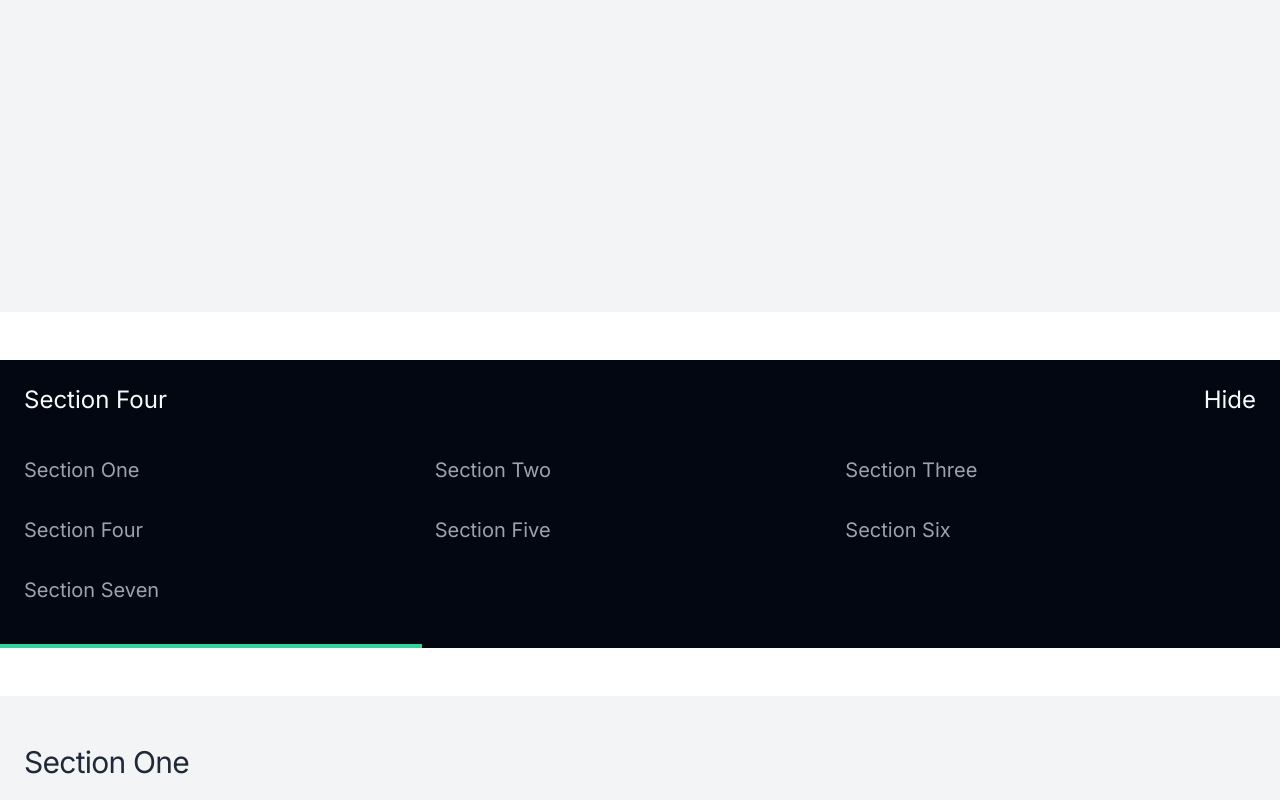
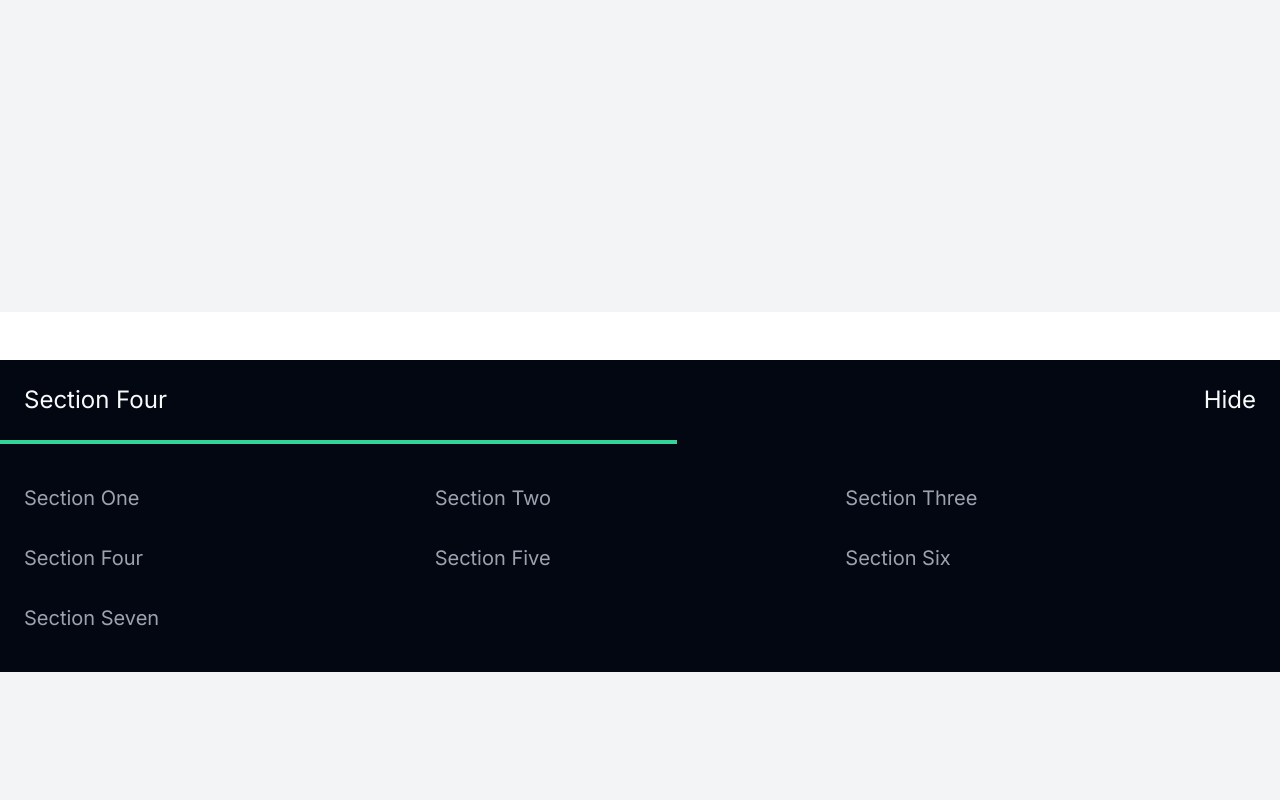
Before and after one commit to Elwood-P/elwoodp-jumplinks, a website built with Vite: page index.html in a window 1280 px wide. Both pictures are taken after a click on the button "Show". Shown: the part 488-1288 px from the top of the page. Built offline with nearby package versions, Linux system fonts and the light colour scheme.

Commit message:
Add animation and refactor

```diff
--- a/components/jumplinks.js
+++ b/components/jumplinks.js
@@ -1,9 +1,12 @@
+import { gsap } from 'gsap';
+import { ScrollToPlugin } from 'gsap/ScrollToPlugin';
 import throttle from 'underscore/modules/throttle.js';
 
 const jlWrapper = document.querySelector('main');
+const jlHeader = document.getElementById('jl-header');
 const jlMenuBtn = document.getElementById('jl-btn');
 const jlMenu = document.getElementById('jl-menu');
-const jlMenuLinks = document.querySelectorAll('#jl-menu a');
+const jlMenuButtons = document.querySelectorAll('#jl-menu button');
 const jlProgressBar = document.getElementById('jl-progress-bar');
 const jlCurrentSection = document.getElementById('jl-current-section');
 const jlSections = document.querySelectorAll('section[id^="jlsection--"]');
@@ -11,13 +14,36 @@ const jlSections = document.querySelectorAll('section[id^="jlsection--"]');
 //
 // Menu Toggle
 //
-const toggleJlMenu = () => {
-  jlMenu.classList.toggle('hidden');
-  jlMenuBtn.textContent === 'Show' ? (jlMenuBtn.textContent = 'Hide') : (jlMenuBtn.textContent = 'Show');
+const toggleJlMenu = (e, sectionTargetId) => {
+  const openMenuAnimation = () => gsap.to(jlMenu, { duration: 0.5, height: 'auto' });
+  const closeMenuAnimation = () => gsap.to(jlMenu, { duration: 0.5, height: 0 });
+  const closeMenuScrolToAnimation = () => {
+    const timeLine = gsap.timeline();
+    timeLine
+      .to(jlMenu, { duration: 0.5, height: 0 })
+      .to(window, { duration: 1, scrollTo: { y: sectionTargetId, offsetY: jlHeader.getBoundingClientRect().height } });
+  };
+
+  const isMenuOpen = jlMenuBtn.getAttribute('aria-expanded'); // Store state in DOM using aria-expanded
+
+  if (isMenuOpen === 'true') {
+    // If called by a menu button then close menu *then* scroll to section
+    if (sectionTargetId) {
+      closeMenuScrolToAnimation();
+    } else {
+      closeMenuAnimation();
+    }
+    jlMenuBtn.textContent = 'Show';
+    jlMenuBtn.setAttribute('aria-expanded', 'false');
+  } else {
+    openMenuAnimation();
+    jlMenuBtn.textContent = 'Hide';
+    jlMenuBtn.setAttribute('aria-expanded', 'true');
+  }
 };
 
 const addMenuLinkListeners = () => {
-  jlMenuLinks.forEach((link) => link.addEventListener('click', toggleJlMenu));
+  jlMenuButtons.forEach((button) => button.addEventListener('click', (e) => toggleJlMenu(e, button.dataset.href)));
 };
 
 //
@@ -26,19 +52,28 @@ const addMenuLinkListeners = () => {
 const updateJLCurrentSection = () => {
   const sectionInView = [...jlSections].findLast((section) => {
     const topOffset = section.getBoundingClientRect().top;
-    return topOffset < document.documentElement.clientHeight / 2;
+    const viewPortHeight = document.documentElement.clientHeight;
+
+    return topOffset < viewPortHeight / 2; // Returns the last section to have passed above the halfway point of the viewport
   });
 
-  if (sectionInView) jlCurrentSection.textContent = sectionInView.querySelector('h2').textContent;
+  if (sectionInView) {
+    jlCurrentSection.textContent = sectionInView.querySelector('h2').textContent;
+  } else {
+    jlCurrentSection.textContent = jlSections[0].querySelector('h2').textContent; // Fallback to first section before Jumplinks is in view
+  }
 };
 
 //
 // Progress Bar Update
 //
 const updateJlProgressBar = () => {
-  const topOffset = -jlWrapper.getBoundingClientRect().top;
-  const progressPercentage = (topOffset / (jlWrapper.getBoundingClientRect().height - document.documentElement.clientHeight)) * 100;
-  const boundedProgressPercentage = Math.min(Math.max(Math.floor(progressPercentage), 0), 100);
+  const topOffset = jlWrapper.getBoundingClientRect().top;
+  const viewPortHeight = document.documentElement.clientHeight;
+  const wrapperHeight = jlWrapper.getBoundingClientRect().height;
+
+  const progressPercentage = ((viewPortHeight - topOffset) / (wrapperHeight + viewPortHeight)) * 100;
+  const boundedProgressPercentage = Math.min(Math.max(progressPercentage, 0), 100);
 
   jlProgressBar.style.width = boundedProgressPercentage + '%';
 };
@@ -47,13 +82,16 @@ const updateJlProgressBar = () => {
 // Init
 //
 const init = () => {
+  gsap.registerPlugin(ScrollToPlugin);
+
   jlMenuBtn.addEventListener('click', toggleJlMenu);
   addMenuLinkListeners();
 
-  jlCurrentSection.textContent = jlSections[0].querySelector('h2').textContent; // Set starting state
-  window.addEventListener('scroll', throttle(updateJLCurrentSection, 100));
+  window.addEventListener('scroll', throttle(updateJLCurrentSection, 100)); // Throttle limits updates to every 100ms (performance)
+  updateJLCurrentSection(); // Set starting state
 
-  window.addEventListener('scroll', throttle(updateJlProgressBar, 25));
+  window.addEventListener('scroll', throttle(updateJlProgressBar, 10)); // More frequent updates since bar should appear smooth
+  updateJlProgressBar(); // Set starting state
 };
 
 export default init;
--- a/index.html
+++ b/index.html
@@ -20,22 +20,24 @@
   </section>
 
   <main class="space-y-12">
-    <header class="sticky top-0 / bg-gray-950">
-      <div class="container / flex justify-between / mx-auto px-6 py-6 / text-2xl text-gray-50">
-        <h3 id="jl-current-section">Section #</h3><button id="jl-btn" role="button" aria-expanded="false" aria-controls="jl-menu" class="hover:text-emerald-400">Show</button>
+    <header id="jl-header" class="sticky top-0">
+      <div class="bg-gray-950 / text-2xl text-gray-50">
+        <div class="container / flex justify-between / mx-auto px-6 py-6">
+          <h3 id="jl-current-section"></h3><button id="jl-btn" role="button" aria-expanded="false" aria-controls="jl-menu" class="hover:text-emerald-400">Show</button>
+        </div>
+        <div id="jl-progress-bar" class="h-1 w-0 / bg-emerald-400"></div>
       </div>
-      <nav id="jl-menu" aria-label="Jump Links Navigation" class="container mx-auto / hidden / mx-auto px-6 pb-6 / text-xl text-gray-400">
-        <ul class="grid grid-cols-3">
-          <li class="py-4"><a href="#jlsection--one" class="hover:text-emerald-400">Section One</a></li>
-          <li class="py-4"><a href="#jlsection--two" class="hover:text-emerald-400">Section Two</a></li>
-          <li class="py-4"><a href="#jlsection--three" class="hover:text-emerald-400">Section Three</a></li>
-          <li class="py-4"><a href="#jlsection--four" class="hover:text-emerald-400">Section Four</a></li>
-          <li class="py-4"><a href="#jlsection--five" class="hover:text-emerald-400">Section Five</a></li>
-          <li class="py-4"><a href="#jlsection--six" class="hover:text-emerald-400">Section Six</a></li>
-          <li class="py-4"><a href="#jlsection--seven" class="hover:text-emerald-400">Section Seven</a></li>
+      <nav id="jl-menu" aria-label="Jump Links Navigation" class="absolute / w-full h-0 / bg-gray-950 / text-xl text-gray-400 / overflow-hidden">
+        <ul class="container / grid grid-cols-3 / mx-auto px-6 py-6">
+          <li class="py-4"><button data-href="#jlsection--one" class="hover:text-emerald-400">Section One</button></li>
+          <li class="py-4"><button data-href="#jlsection--two" class="hover:text-emerald-400">Section Two</button></li>
+          <li class="py-4"><button data-href="#jlsection--three" class="hover:text-emerald-400">Section Three</button></li>
+          <li class="py-4"><button data-href="#jlsection--four" class="hover:text-emerald-400">Section Four</button></li>
+          <li class="py-4"><button data-href="#jlsection--five" class="hover:text-emerald-400">Section Five</button></li>
+          <li class="py-4"><button data-href="#jlsection--six" class="hover:text-emerald-400">Section Six</button></li>
+          <li class="py-4"><button data-href="#jlsection--seven" class="hover:text-emerald-400">Section Seven</button></li>
         </ul>
       </nav>
-      <div id="jl-progress-bar" class="h-1 / bg-emerald-400"></div>
     </header>
 
     <section id="jlsection--one" class="min-h-[800px] / bg-gray-100">
--- a/package.json
+++ b/package.json
@@ -15,6 +15,7 @@
     "vite": "^4.3.2"
   },
   "dependencies": {
+    "gsap": "^3.11.5",
     "underscore": "^1.13.6"
   }
 }
```
Also changed, not shown: 1 other file.
